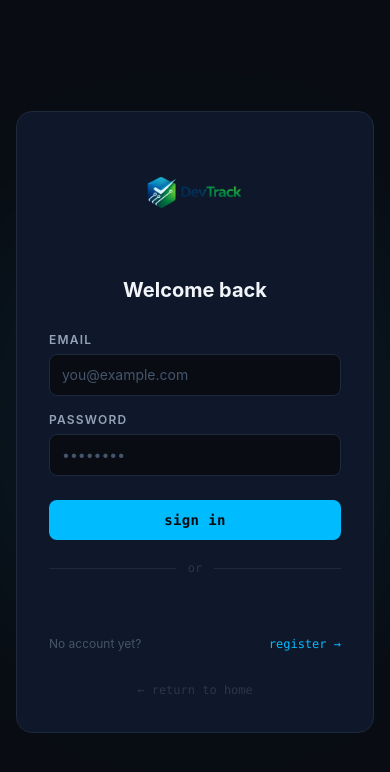
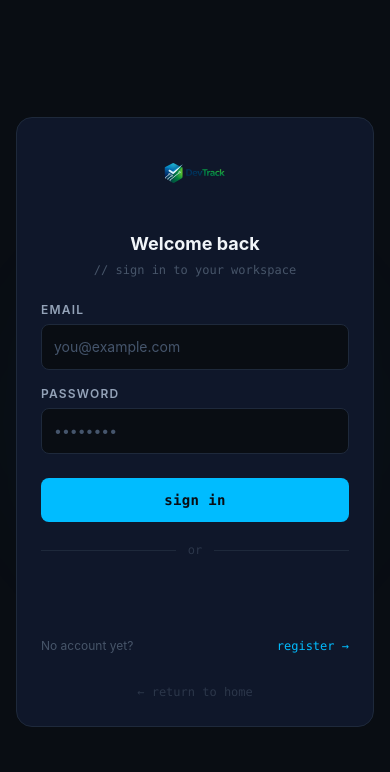
Before and after one commit to roymulinge/devtrack-app, a React (Vite) app: page /login in a window 390 px wide. Shown: the top 772 px of the page. Built offline with nearby package versions, Linux system fonts and the light colour scheme; no server answers.

Commit message:
fix: improve login page mobile responsiveness

```diff
--- a/src/pages/Login.jsx
+++ b/src/pages/Login.jsx
@@ -5,7 +5,7 @@ import logo from "../assets/logo.png";
 import { GoogleLogin } from '@react-oauth/google'
 
 const Login = () => {
-  const navigate        = useNavigate();
+  const navigate               = useNavigate();
   const { login, googleLogin } = useContext(AuthContext);
   const [email, setEmail]       = useState("");
   const [password, setPassword] = useState("");
@@ -36,24 +36,25 @@ const Login = () => {
   };
 
   return (
-    <div className="min-h-screen bg-[var(--bg-primary)] flex items-center justify-center px-4 relative overflow-hidden">
+    <div className="min-h-screen bg-[var(--bg-primary)] flex items-center justify-center px-4 py-8 relative overflow-hidden">
 
       {/* Background glow */}
-      <div className="absolute w-[500px] h-[500px] rounded-full bg-sky-400/5 blur-3xl top-1/2 left-1/2 -translate-x-1/2 -translate-y-1/2 pointer-events-none" />
+      <div className="absolute w-[300px] sm:w-[500px] h-[300px] sm:h-[500px] rounded-full bg-sky-400/5 blur-3xl top-1/2 left-1/2 -translate-x-1/2 -translate-y-1/2 pointer-events-none" />
 
       {/* Card */}
-      <div className="w-full max-w-sm bg-[var(--bg-surface)] border border-[var(--border)] rounded-2xl p-8 relative z-10">
+      <div className="w-full max-w-sm bg-[var(--bg-surface)] border border-[var(--border)] rounded-2xl p-6 sm:p-8 relative z-10">
 
         {/* Logo */}
         <img
           src={logo}
           alt="DevTrack"
-          className="h-25 w-auto mx-auto mb-8"
+          className="h-16 sm:h-20 w-auto mx-auto mb-6 sm:mb-8"
         />
 
         {/* Heading */}
-        <div className="text-center mb-7">
-          <h1 className="text-xl font-bold text-[var(--text-primary)] mb-1">Welcome back</h1>
+        <div className="text-center mb-6">
+          <h1 className="text-lg sm:text-xl font-bold text-[var(--text-primary)] mb-1">Welcome back</h1>
+          <p className="text-xs font-mono text-[var(--text-muted)]">// sign in to your workspace</p>
         </div>
 
         {/* Error */}
@@ -65,7 +66,6 @@ const Login = () => {
 
         {/* Form */}
         <form onSubmit={handleSubmit} className="space-y-4">
-
           <div>
             <label className="block text-xs text-[var(--text-secondary)] uppercase tracking-widest font-semibold mb-1.5">
               Email
@@ -77,7 +77,7 @@ const Login = () => {
               onChange={(e) => setEmail(e.target.value)}
               required
               autoComplete="email"
-              className="w-full bg-[var(--bg-primary)] border border-[var(--border)] rounded-lg px-3 py-2.5 text-sm text-slate-200 placeholder-slate-600 focus:outline-none focus:border-sky-500/50 transition"
+              className="w-full bg-[var(--bg-primary)] border border-[var(--border)] rounded-lg px-3 py-3 text-sm text-slate-200 placeholder-slate-600 focus:outline-none focus:border-sky-500/50 transition"
             />
           </div>
 
@@ -92,18 +92,17 @@ const Login = () => {
               onChange={(e) => setPassword(e.target.value)}
               required
               autoComplete="current-password"
-              className="w-full bg-[var(--bg-primary)] border border-[var(--border)] rounded-lg px-3 py-2.5 text-sm text-slate-200 placeholder-slate-600 focus:outline-none focus:border-sky-500/50 transition"
+              className="w-full bg-[var(--bg-primary)] border border-[var(--border)] rounded-lg px-3 py-3 text-sm text-slate-200 placeholder-slate-600 focus:outline-none focus:border-sky-500/50 transition"
             />
           </div>
 
           <button
             type="submit"
             disabled={loading}
-            className="w-full bg-sky-400 hover:bg-sky-300 disabled:bg-sky-400/40 text-[#090d13] font-mono font-bold text-sm py-2.5 rounded-lg transition tracking-wide mt-2"
+            className="w-full bg-sky-400 hover:bg-sky-300 disabled:bg-sky-400/40 text-[#090d13] font-mono font-bold text-sm py-3 rounded-lg transition tracking-wide mt-2"
           >
             {loading ? "signing in..." : "sign in"}
           </button>
-
         </form>
 
         {/* Divider */}
@@ -113,7 +112,8 @@ const Login = () => {
           <div className="flex-1 h-px bg-[var(--border)]" />
         </div>
 
-        <div className="flex justify-center">
+        {/* Google login — full width on mobile */}
+        <div className="flex justify-center w-full overflow-hidden mb-5">
           <GoogleLogin
             onSuccess={handleGoogleSuccess}
             onError={() => setError("Google login failed. Please try again.")}
@@ -127,20 +127,14 @@ const Login = () => {
         {/* Register link */}
         <div className="flex items-center justify-between">
           <span className="text-xs text-[var(--text-muted)]">No account yet?</span>
-          <Link
-            to="/register"
-            className="text-xs font-mono text-sky-400 hover:text-sky-300 transition"
-          >
+          <Link to="/register" className="text-xs font-mono text-sky-400 hover:text-sky-300 transition">
             register →
           </Link>
         </div>
 
         {/* Back to home */}
         <div className="mt-6 text-center">
-          <Link
-            to="/"
-            className="text-xs font-mono text-[var(--text-muted)]/50 hover:text-[var(--text-muted)] transition"
-          >
+          <Link to="/" className="text-xs font-mono text-[var(--text-muted)]/50 hover:text-[var(--text-muted)] transition">
             ← return to home
           </Link>
         </div>
@@ -149,4 +143,5 @@ const Login = () => {
     </div>
   );
 };
+
 export default Login;
```
Lines whose indentation alone changed are shown as unchanged.
